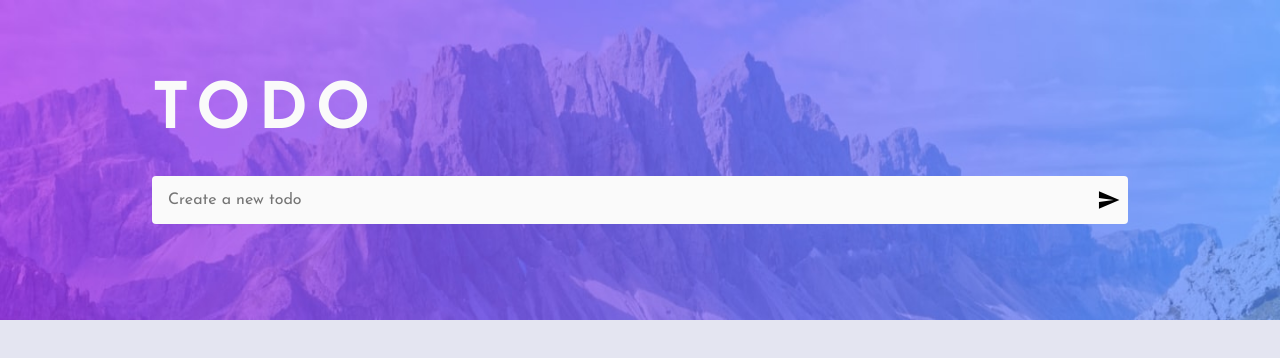
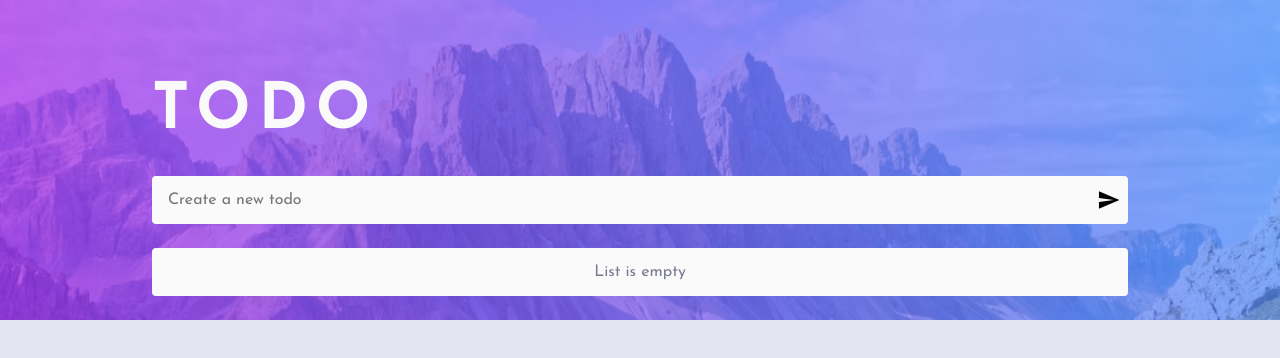
Before and after one commit to washington299/tdd-todo-app, a React (Create React App) app: page / in a window 1280 px wide. Shown: the top 358 px of the page. Built offline with nearby package versions, Linux system fonts and the light colour scheme.

Commit message:
feat: create list and show message when list is empty

```diff
--- /dev/null
+++ b/src/components/List/index.js
@@ -0,0 +1,11 @@
+import React from 'react';
+
+import 'components/List/styles.scss';
+
+export const List = () => {
+	return (
+		<section className="list" data-testid="list">
+			<p className="list__empty-message">List is empty</p>
+		</section>
+	);
+};
--- /dev/null
+++ b/src/components/List/styles.scss
@@ -0,0 +1,17 @@
+@use '../../styles/variables/colors';
+@use '../../styles/variables/size';
+
+.list {
+	margin-top: size.$size-medium;
+	padding: size.$size-small;
+
+	background-color: colors.$very-light-gray;
+
+	border: none;
+	border-radius: size.$size-extra-small / 2;
+}
+
+.list__empty-message {
+	color: colors.$dark-grayish-blue;
+	text-align: center;
+}
--- a/src/components/Todo/index.js
+++ b/src/components/Todo/index.js
@@ -2,6 +2,7 @@ import React from 'react';
 
 import { Header } from 'components/Header';
 import { Input } from 'components/Input';
+import { List } from 'components/List';
 
 import 'components/Todo/styles.scss';
 
@@ -11,6 +12,7 @@ export const Todo = () => {
 			<div className="container">
 				<Header />
 				<Input />
+				<List />
 			</div>
 		</main>
 	);
```
Also changed, not shown: 1 other file (tests, documents, lock files or other folders).
